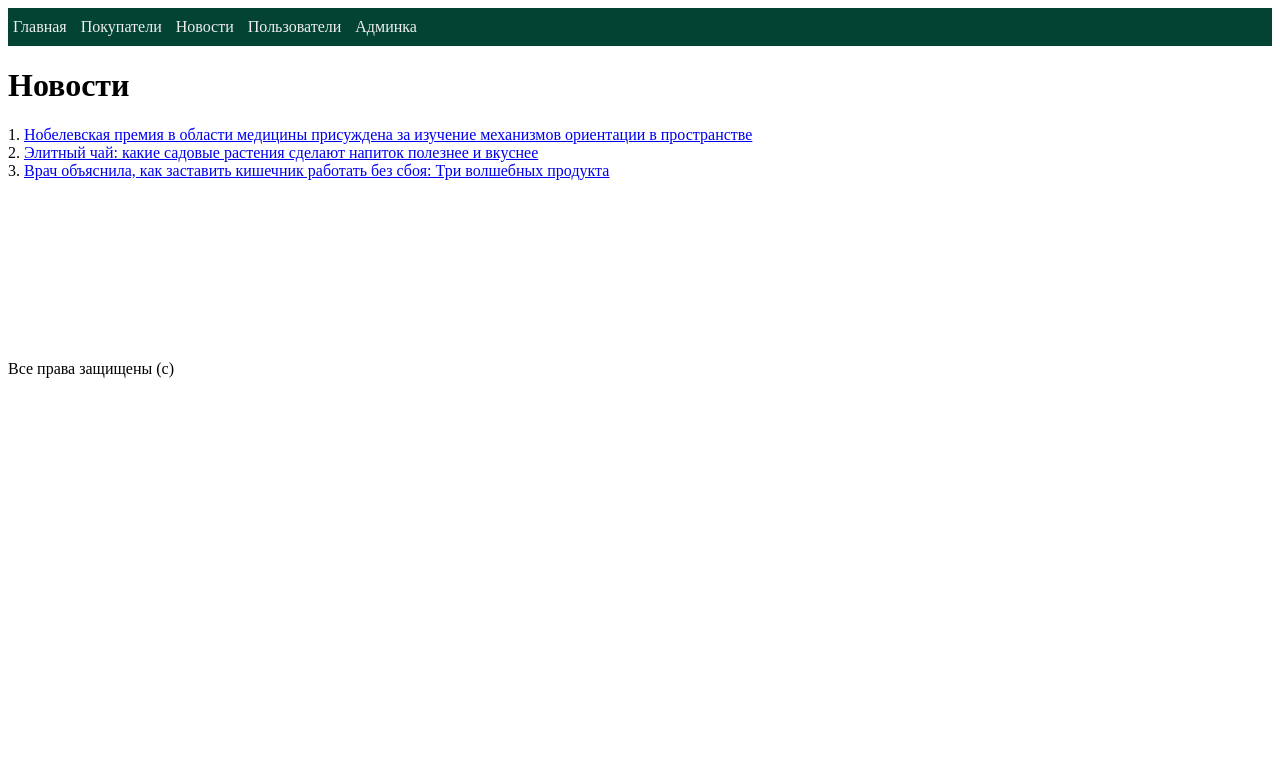
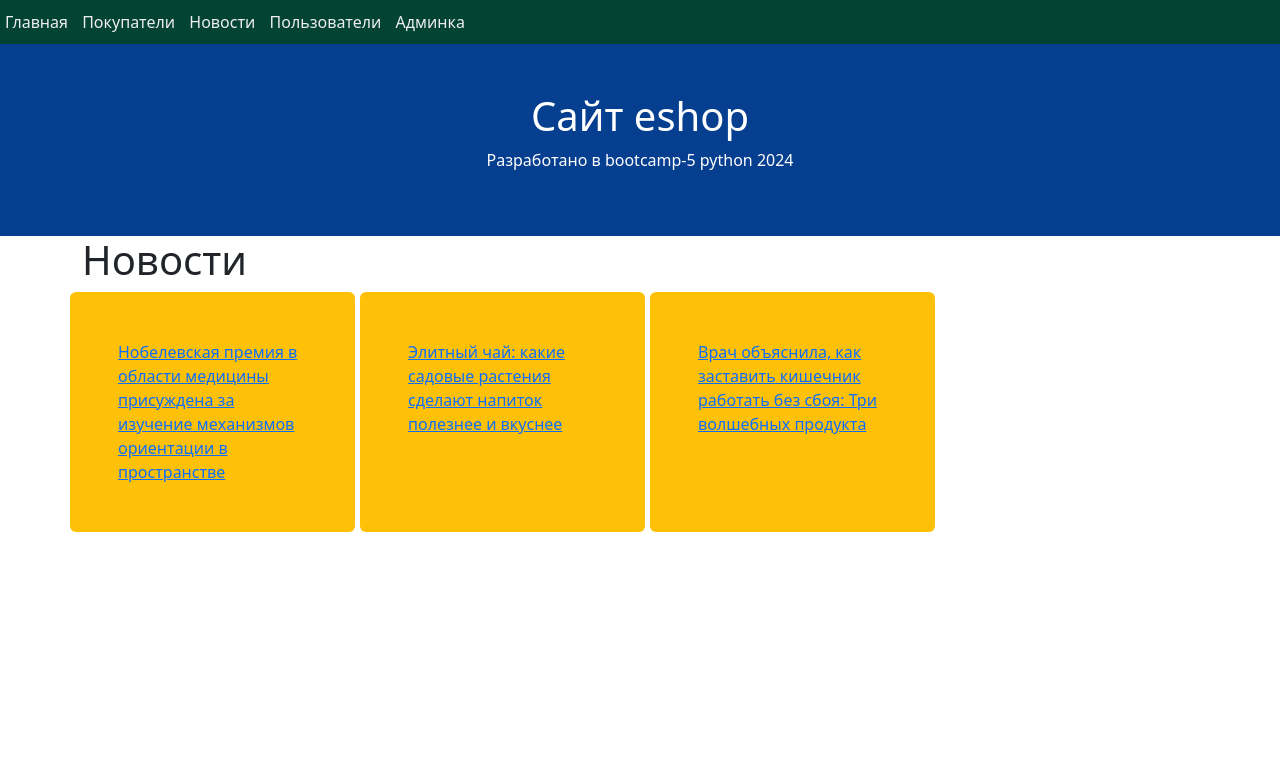
Before and after one commit to Chopi-chops/eshop, a Django app: page /news/ in a window 1280 px wide. Shown: the top 772 px of the page. Run offline with Django 5.2, Linux system fonts and the light colour scheme; data comes from the database, SQL or seed files in the repository; both versions use the stored data as it was after the commit.

Commit message:
add bootstrap

```diff
--- a/core/static/style.css
+++ b/core/static/style.css
@@ -24,3 +24,11 @@
     color: black;
     text-decoration: none;
 }
+
+.bg-primary {
+    background-color: rgb(6 62 144) !important;
+}
+
+.news-list {
+    gap: 5px;
+}
--- a/core/templates/base.html
+++ b/core/templates/base.html
@@ -5,7 +5,10 @@
 <head>
     <title>Проект eshop!</title>
     <!-- 2 -->
+    <link href="https://cdn.jsdelivr.net/npm/bootstrap@5.3.3/dist/css/bootstrap.min.css" rel="stylesheet" integrity="sha384-QWTKZyjpPEjISv5WaRU9OFeRpok6YctnYmDr5pNlyT2bRjXh0JMhjY6hW+ALEwIH" crossorigin="anonymous">
+    <script src="https://cdn.jsdelivr.net/npm/bootstrap@5.3.3/dist/js/bootstrap.bundle.min.js" integrity="sha384-YvpcrYf0tY3lHB60NNkmXc5s9fDVZLESaAA55NDzOxhy9GkcIdslK1eN7N6jIeHz" crossorigin="anonymous"></script>
     <link rel="stylesheet" href="{% static 'style.css' %}">
+
 </head>
 <body>
     <nav>
@@ -16,14 +19,22 @@
         <a href="/admin/">Админка</a>
     </nav>
 
-    {% block content %}
+    <div class="container-fluid p-5 bg-primary text-white text-center">
+        <h1>Сайт eshop</h1>
+        <p>Разработано в bootcamp-5 python 2024</p>
+    </div>
 
-    {% endblock %}
+    <div class="container">
+        {% block content %}
+
+        {% endblock %}
+    </div>
 
     <!-- br*10 -->
     <br><br><br><br><br><br><br><br><br><br>
     <footer>
         Все права защищены (с)
     </footer>
+    <script src="{% static 'code.js' %}"></script>
 </body>
 </html>
--- a/news/templates/news.html
+++ b/news/templates/news.html
@@ -3,10 +3,12 @@
 {% block content %}
 
 <h1>Новости</h1>
-{% for new in news %}
-    <div>{{ new.id }}.
-        <a href="/new/{{ new.id }}/">{{ new.title }}</a>
-    </div>
-{% endfor %}
+<div class="row news-list">
+    {% for obj in news %}
+        <div class="p-5 bg-warning rounded col-lg-3 col-md-5 col-sm-12">
+            <a href="/new-detail/{{ obj.id }}/">{{ obj.title }}</a>
+        </div>
+    {% endfor %}
+</div>
 
 {% endblock %}
```
Also changed, not shown: core/static/code.js (added, +13 -0 lines), core/templates/index.html (+28 -8 lines), db.sqlite3.
